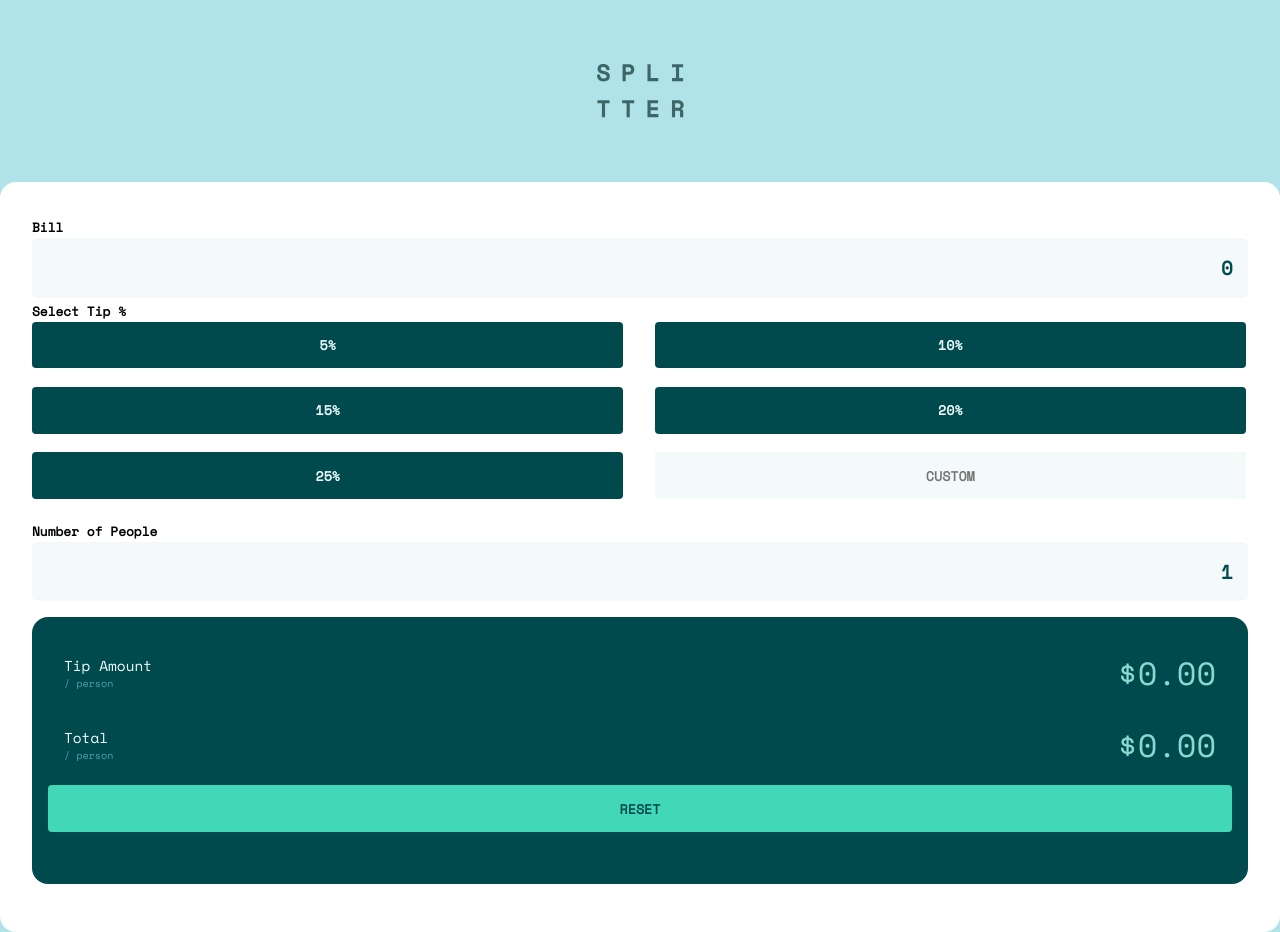
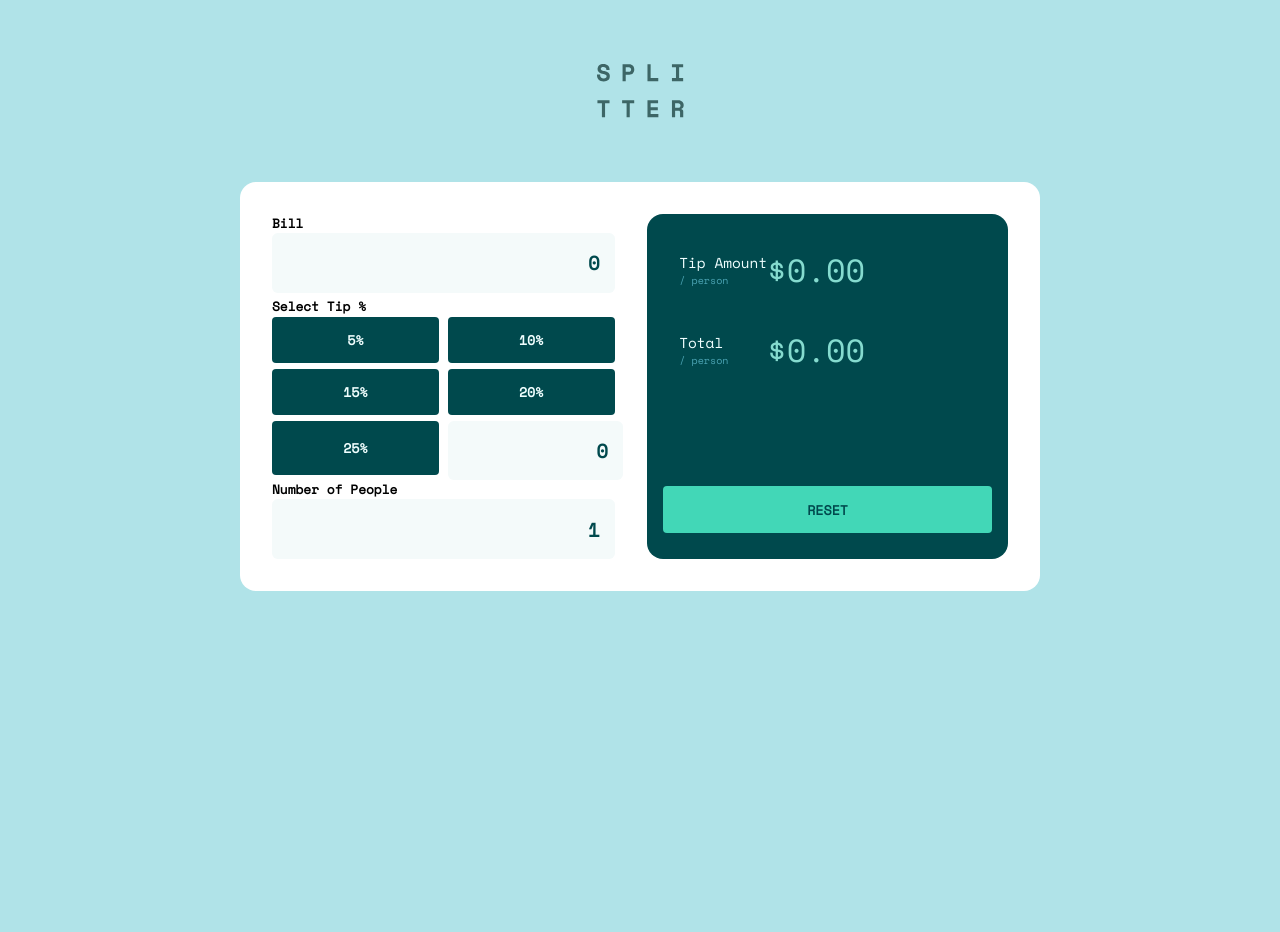
Before and after one commit to maxirama/my-tip-calculator, a React (Create React App) app: page / in a window 1280 px wide. After the commit the page ends 800 px from the top, so only its background shows below. Built offline with nearby package versions, Linux system fonts and the light colour scheme.

Commit message:
Refactor input component

```diff
--- a/src/App.js
+++ b/src/App.js
@@ -1,16 +1,42 @@
 import React, { useState } from "react";
 import "./styles.css";
 
-const Input = ({ onChange, name, value, type, className, placeholder }) => {
-  return (
+const Input = ({
+  onChange,
+  name,
+  value,
+  type,
+  placeholder,
+  label,
+  tipValues,
+}) => {
+  let input = (
     <input
-      className={className}
+      className="input"
       type={type}
       name={name}
       onChange={onChange}
       value={value}
       placeholder={placeholder}
     ></input>
+  );
+
+  if (type === "keypad") {
+    input = (
+      <Keypad
+        onChange={onChange}
+        tipValues={tipValues}
+        type="number"
+        value={value}
+      />
+    );
+  }
+
+  return (
+    <>
+      {label && <label>{label}</label>}
+      {input}
+    </>
   );
 };
 
@@ -44,7 +70,7 @@ const Keypad = ({ onChange, tipValues, type, value }) => {
   ));
 
   return (
-    <>
+    <div className="main-container_tip_container">
       {tipButtons}
       <Input
         className="main-container_tip--button main-container_tip--input"
@@ -56,9 +82,9 @@ const Keypad = ({ onChange, tipValues, type, value }) => {
             setSelectedValue(null);
           }
         }}
-        //value={value}
+        value={value}
       />
-    </>
+    </div>
   );
 };
 
@@ -105,6 +131,7 @@ function App() {
   };
 
   const [values, setValues] = useState(initialValues);
+  const [errorStatus, setErrorStatus] = useState(true);
 
   const changeValue = (key, value) => {
     if (Number(value)) {
@@ -116,40 +143,41 @@ function App() {
     <>
       <Title />
       <div className="main-container">
+        {/* INPUT SECTION BEGINS */}
         <div className="main-container_configuration">
           {" "}
-          <label for={"bill-section"}>Bill</label>
           <Input
-            className="input"
             type="number"
-            name="Bill"
+            name="bill"
+            label="Bill"
             onChange={(e) => {
               changeValue(BILL, e.target.value);
             }}
             value={values[BILL]}
           />
-          <label for={"tip-section"}>Select Tip %</label>
-          <div className="main-container_tip_container">
-            <Keypad
+          <div>
+            <Input
+              type="keypad"
+              name="tip"
+              label="Select Tip %"
               onChange={(value) => {
                 changeValue(TIP, value);
               }}
               tipValues={[5, 10, 15, 20, 25]}
-              type="number"
               value={values[TIP]}
             />
           </div>
-          <label for={"people-section"}>Number of People</label>
           <Input
-            className="input"
             type="number"
-            name="Number of People"
+            name="people"
+            label="Number of People"
             onChange={(e) => {
               changeValue(PEOPLE, e.target.value);
             }}
             value={values[PEOPLE]}
           />
         </div>
+        {/* INPUT SECTION ENDS */}
         <div className="main-container_display">
           <div className="main-container_display--detail">
             <BillItem
--- a/src/styles.css
+++ b/src/styles.css
@@ -168,7 +168,7 @@ input[type="number"] {
   -moz-appearance: textfield;
 }
 
-@media screen and (min-width: 1440px) {
+@media screen and (min-width: 1240px) {
   .main-container {
     width: 800px;
     margin-left: auto;
```
